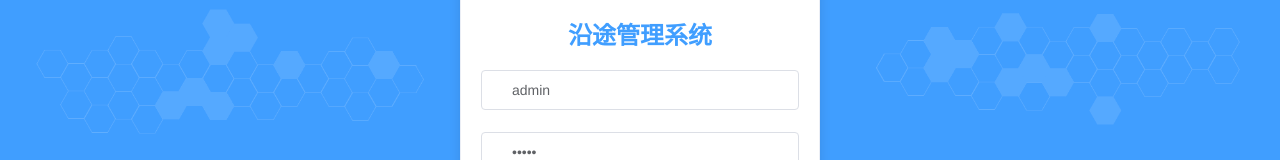
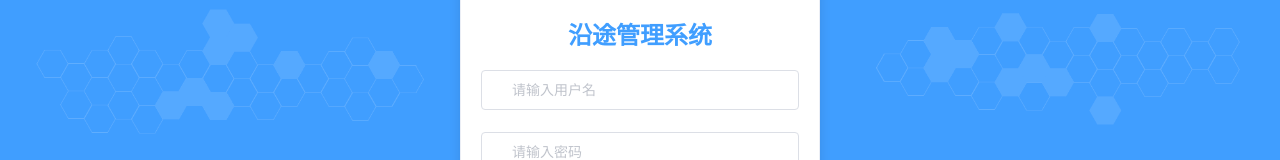
Before and after one commit to jovinlee/yt_web, a Vue app: page /#/login in a window 1280 px wide. Shown: the part 225-385 px from the top of the page. Built offline with nearby package versions, Linux system fonts and the light colour scheme; what v-charts would draw is missing.

Commit message:
用户名密码还在上面写呢...哈哈哈

```diff
--- a/src/views/home/index.vue
+++ b/src/views/home/index.vue
@@ -17,7 +17,7 @@
         <div class="txt">投放概览</div>
         <div class="user-top">
             <div class="area">
-                <div class="top">暴光量</div>
+                <div class="top">曝光量</div>
                 <div class="bottom">123123</div>
             </div>
             <div class="area">
@@ -25,7 +25,7 @@
                 <div class="bottom">1111</div>
             </div>
             <div class="area">
-                <div class="top">点周率</div>
+                <div class="top">点击率</div>
                 <div class="bottom">123123123</div>
             </div>
             <div class="area">
--- a/src/views/login/index.vue
+++ b/src/views/login/index.vue
@@ -83,8 +83,8 @@ export default {
     };
     return {
       loginForm: {
-        name: "admin",
-        password: "yt666"
+        name: "",
+        password: ""
       },
       loginRules: {
         name: [
```
